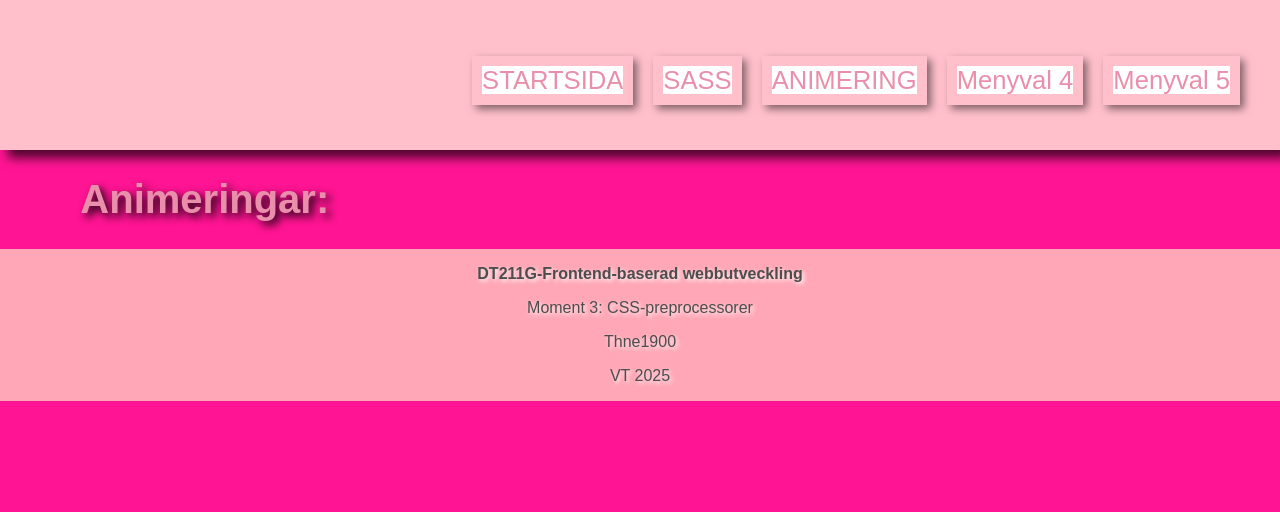
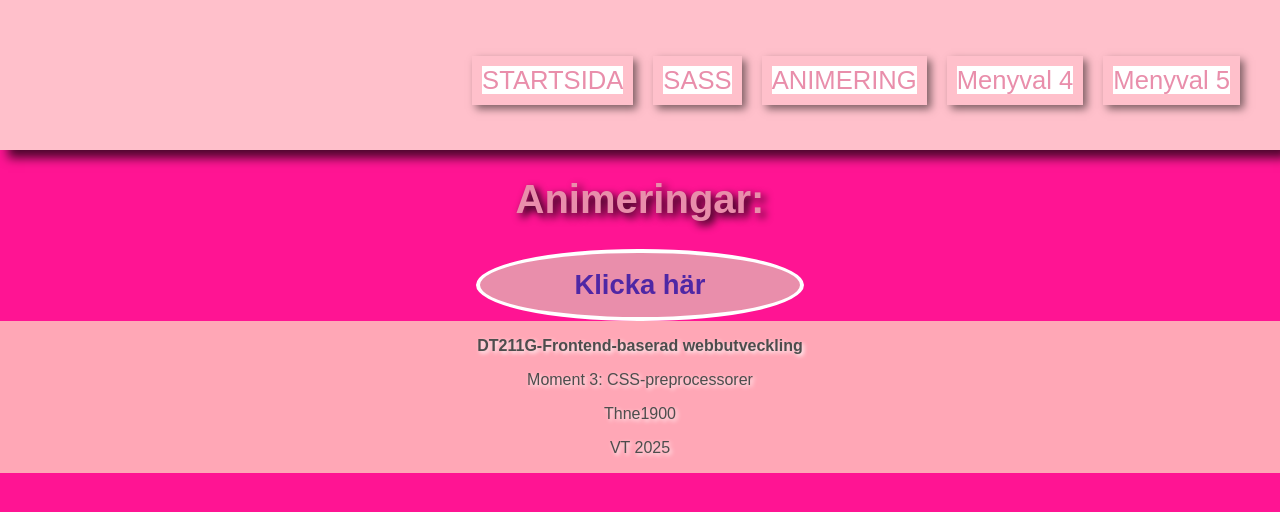
Before and after one commit to thne1900/moment4-grafiska.effekter, a website built with Parcel: page src/animation.html in a window 1280 px wide. Built offline with nearby package versions, Linux system fonts and the light colour scheme.

Commit message:
Gjort animering 1 och fixat placering.

```diff
--- a/src/animation.html
+++ b/src/animation.html
@@ -26,9 +26,10 @@
 </nav>
     </header>
     <div class="grid-container"><!--Div element with a grid container.-->
-        <h1>Animeringar:</h1>
+        <h1 class="h1anime">Animeringar:</h1>
+        <button id="click-button" type="button">Klicka här</button>
 
-    <footer class="footer1">
+    <footer class="footer3">
     <p><strong>DT211G-Frontend-baserad webbutveckling</strong></p>
     <p>Moment 3: CSS-preprocessorer</p>
     <p>Thne1900</p>
--- a/src/styles/_animation.scss
+++ b/src/styles/_animation.scss
@@ -0,0 +1,15 @@
+@keyframes colorButton {
+    0% {
+        color: rgb(231, 92, 178);
+        font-size: 1.4em;
+    }
+    50% {
+color:rgb(113, 18, 113);
+font-size:1.6em;
+    }
+    100% {
+
+        color:rgb(54, 54, 204);
+        font-size:1.8em;
+    }
+}
--- a/src/styles/_base.scss
+++ b/src/styles/_base.scss
@@ -95,6 +95,20 @@ a:hover {
     margin:6px;
 }
 
+#click-button {
+    width:80%;
+    height:auto;
+    background-color: #E98EAB;
+    font-weight: bold;
+    padding:4%;
+    border-radius: 50%;
+    border:4px solid white;
+    cursor: pointer;
+    animation-name: colorButton;
+    animation-duration: 3s;
+    animation-iteration-count: infinite;
+}
+
 footer {
     background-color:$dark-color;
     color:$light-color;
--- a/src/styles/_grid.scss
+++ b/src/styles/_grid.scss
@@ -20,6 +20,10 @@ $ma-bot: 10%;
     grid-area:1/2/1/2;
 }
 
+.h1anime {grid-area:1/2/1/2;}
+
+#click-button {grid-area:2/2/2/2; margin-left: auto; margin-right: auto;}
+
 .image1{
     grid-area: 1/1/1/1;
     margin-top:$ma-top;
@@ -40,6 +44,8 @@ $ma-bot: 10%;
 .footer2{
     grid-area:4/1/5/4;
 }
+.footer3 {grid-area: 4/1/5/4;}
+
 /*Media rule for breaking point at 1024px, the elements get other placements.*/
 @media (max-width:1024px) {
     .image1 {grid-area:2/2/3/2;}
--- a/src/styles/main.scss
+++ b/src/styles/main.scss
@@ -3,3 +3,4 @@
 @use "grid";
 @use "component";
 @use "colorscheme";
+@use "animation";
```
